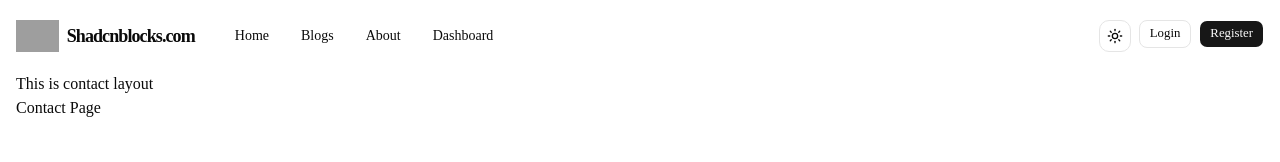
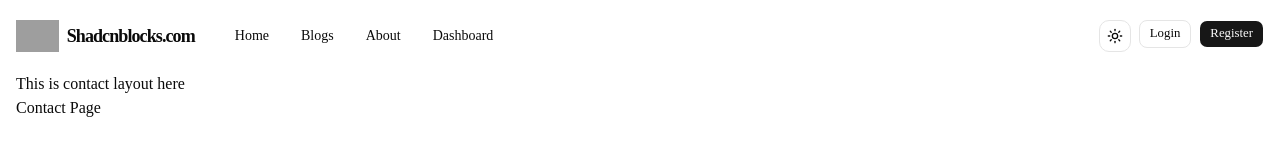
Before and after one commit to pobittra1/blog-app-client, a Next.js app: page /contact in a window 1280 px wide. Shown: the top 162 px of the page. Built offline with nearby package versions, Linux system fonts and the light colour scheme; grey boxes are pictures that could not be loaded.

Commit message:
contact layout

```diff
--- a/src/app/(commonLayout)/contact/layout.tsx
+++ b/src/app/(commonLayout)/contact/layout.tsx
@@ -1,7 +1,11 @@
-export default function contactLayout({children,}: {children: React.ReactNode}) {
+export default function contactLayout({
+  children,
+}: {
+  children: React.ReactNode;
+}) {
   return (
     <div>
-        <h1>This is contact layout</h1>
+      <h1>This is contact layout here</h1>
       {children}
     </div>
   );
```
